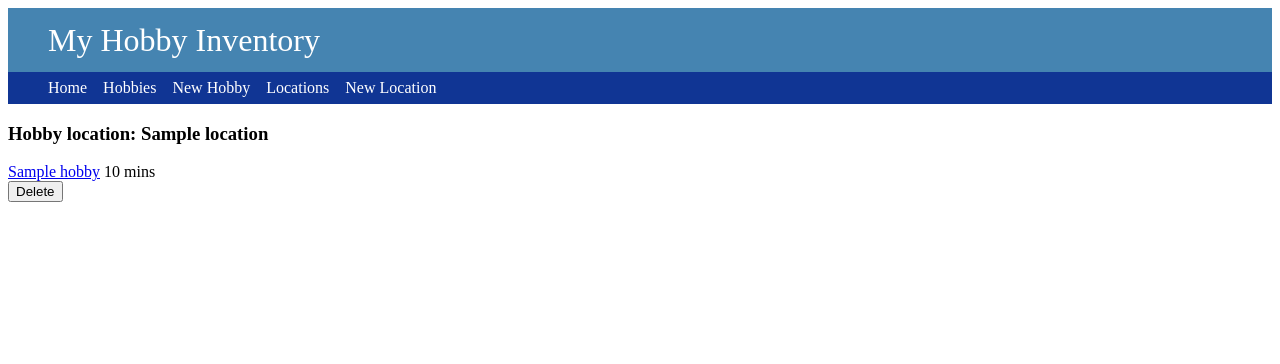
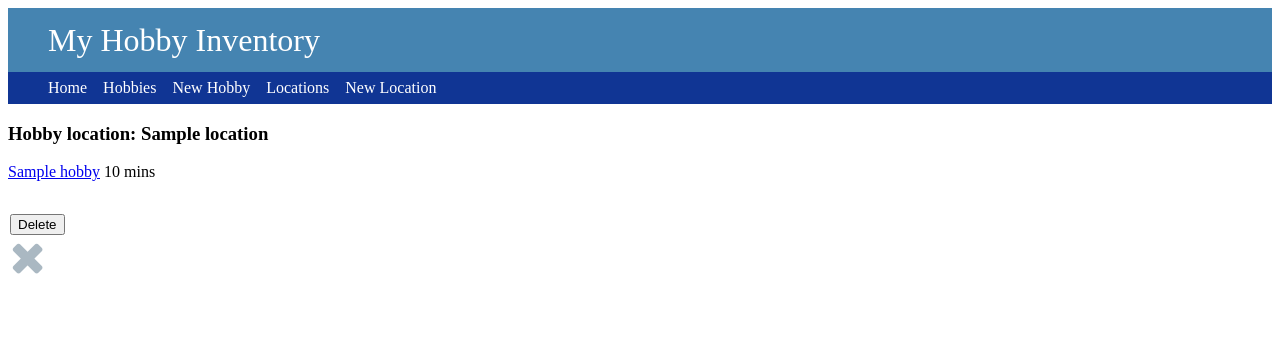
Before and after one commit to SamuelSeFe/My_Hobbiez_Inventory, a Flask app: page /hobbies in a window 1280 px wide. Shown: the top 364 px of the page. Run offline with Flask 2, Linux system fonts and the light colour scheme; a database or web service that is not in the repository returns one stand-in record (values such as "Sample title"); some libraries are stand-ins or nearby versions.

Commit message:
added check marks or cross if hobby has been done

```diff
--- a/console.py
+++ b/console.py
@@ -1,3 +1,4 @@
+from operator import truediv
 import pdb
 from models.hobby import Hobby
 from models.location import Location
@@ -15,7 +16,7 @@ location_repository.save(location2)
 
 hobby1 = Hobby("Napping", location1, 30, 0, 25, "Best Hobby EVER!")
 hobby_repository.save(hobby1)
-hobby2 = Hobby("Listening to music", location2, 30, 0, 10, "Great for relaxing or using alongside other hobbies")
+hobby2 = Hobby("Listening to music", location2, 30, 0, 10, "Great for relaxing or using alongside other hobbies", True)
 hobby_repository.save(hobby2)
 
 
--- a/static/style.css
+++ b/static/style.css
@@ -42,3 +42,10 @@ nav {
 .menu li a:hover {
     color: aqua;
 }
+
+.buttons {
+    margin-top: 10px;
+    margin-left: 2px;
+    font-size: 1.4em;
+    color: #aab8c2;
+}
--- a/templates/base.html
+++ b/templates/base.html
@@ -4,6 +4,7 @@
     <meta charset="UTF-8">
     <meta http-equiv="X-UA-Compatible" content="IE=edge">
     <meta name="viewport" content="width=device-width, initial-scale=1.0">
+    <link rel="stylesheet" href="https://stackpath.bootstrapcdn.com/font-awesome/4.7.0/css/font-awesome.min.css" crossorigin="anonymous">
     <link rel="stylesheet" href="{{ url_for('static', filename='style.css') }}">
     <title>My Hobby Inventory</title>
 </head>
--- a/templates/hobbies/index.html
+++ b/templates/hobbies/index.html
@@ -4,19 +4,27 @@
 
 {% for hobby in all_hobbies %}
   <div class="hobby">
-    <div class="content">
     <h3>Hobby location: {{hobby.location.name}}</h3>
     <div class="description">
       <a href="/hobbies/{{hobby.id}}">{{hobby.name}}</a>
       <span class="duration">{{hobby.duration}} mins</span>
+    </div>
+    <br>
+
+    <div class="buttons">
+
       <form action="/hobbies/{{ hobby.id }}/delete" method="POST">
         <input class="btn btn--danger" type="submit" value="Delete" />
       </form>
-        <br>
-        <br>
+
+      {% if hobby.completed == True %}
+        <i class="fa fa-check fa-2x" style="color:green" aria-hidden="true"></i>
+      {% else %}
+        <i class="fa fa-times fa-2x" aria-hidden="true"></i>
+      {% endif %}
+
     </div>
-      <div class="buttons">
-
+  </div>
 {% endfor %}
 
 {% endblock %}
```
Lines whose indentation alone changed are shown as unchanged.
